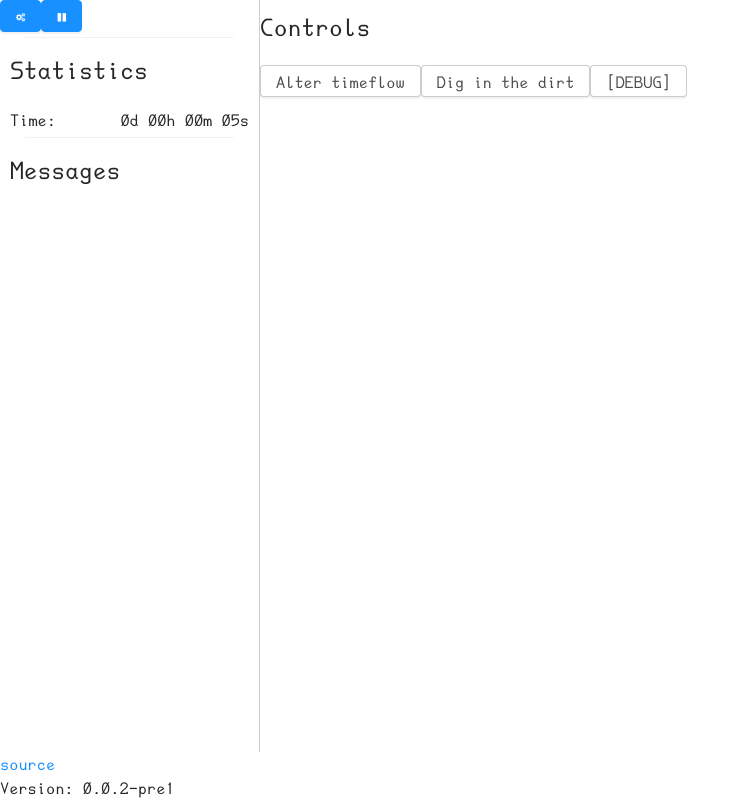
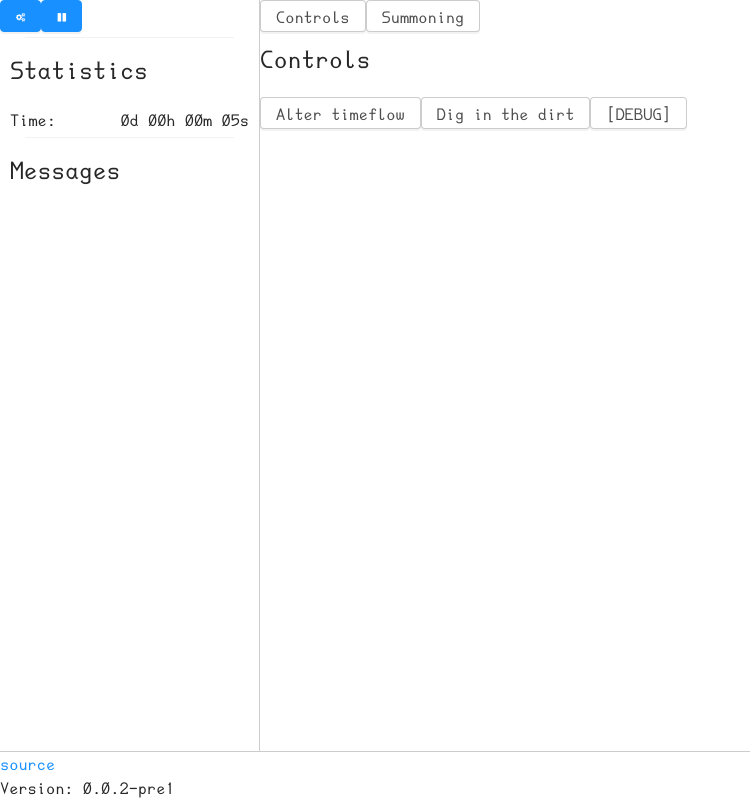
Before and after one commit to Toby222/NecroGame, a Next.js app: page / in a window 1280 px wide. Shown: the whole page, without its empty margins (0-750 px from the left). Built offline with nearby package versions, Linux system fonts and the light colour scheme.

Commit message:
Add tabs system Move footer

```diff
--- a/components/ButtonContainer.tsx
+++ b/components/ButtonContainer.tsx
@@ -12,7 +12,7 @@ interface ButtonContainerProps {
 export class ButtonContainer extends React.Component<ButtonContainerProps> {
   render() {
     return (
-      <div id="buttonContainer">
+      <div id="buttonContainer" className="tabcontent">
         <h4 className="us-none">Controls</h4>
         {this.props.buttons.map((button) => (
           <Button key={button.toString()} button={button} model={this.props.model} />
--- a/components/Game.tsx
+++ b/components/Game.tsx
@@ -11,12 +11,14 @@ import * as Conditions from "../types/Conditions";
 import { halfmoon } from "../util/HalfMoon";
 
 import ButtonContainer from "./ButtonContainer";
+import SummoningContainer from "./SummoningContainer";
 
 import Sidebar from "./HalfMoon/Sidebar";
 import Modal from "./HalfMoon/Modal";
 
+import { version } from "../package.json";
+
 import React from "react";
-
 let mainLoop: NodeJS.Timeout;
 
 export class Game extends React.Component {
@@ -41,6 +43,7 @@ export class Game extends React.Component {
     halfmoon.onDomContentLoaded();
     this.flags.set(Flags.Paused.Instance, false);
     mainLoop = setInterval(this.tick.bind(this), 1000);
+    this.setActiveTab("buttonContainer")
   }
 
   // Basically destructor for order purposes
@@ -108,6 +111,27 @@ export class Game extends React.Component {
     }
   }
 
+  private switchTab(event: React.MouseEvent<HTMLButtonElement, MouseEvent>){
+    const targetID = event.currentTarget.getAttribute("data-tabid")
+    if(!targetID) return console.warn(`Tried switching tabs without ID`)
+    this.setActiveTab(targetID)
+  }
+
+  private setActiveTab(id: string){
+    const targetTab = document.querySelector<HTMLDivElement>(`.tabcontent#${id}`)
+    if(!targetTab) return console.warn(`Tried to switch to unknown tab "${id}"`)
+
+    document.querySelectorAll<HTMLDivElement>("div.tabcontent").forEach(
+      tab => tab.style.display = "none"
+    )
+
+    document.querySelectorAll<HTMLDivElement>("div.tabs > button.tablink").forEach(
+      tablink => tablink.toggleAttribute("active")
+    )
+
+    targetTab.style.display = "block"
+  }
+
   render() {
     return (
       <main>
@@ -123,9 +147,18 @@ export class Game extends React.Component {
           <div className="sticky-alerts" />
           <Sidebar game={this} />
           <div className="content-wrapper">
+            <nav className="tabs">
+              <button className="tablink btn" data-tabid="buttonContainer" onClick={(event)=>this.switchTab(event)}>Controls</button>
+              <button className="tablink btn" data-tabid="summoningContainer" onClick={(event)=>this.switchTab(event)}>Summoning</button>
+            </nav>
             <ButtonContainer buttons={this.buttons} model={this} />
+            <SummoningContainer />
           </div>
         </div>
+        <footer className="z-10">
+          <a href="https://github.com/Toby222/NecroGame">source</a>
+          <div className="us-none">{`Version: ${version}`}</div>
+        </footer>
       </main>
     );
   }
--- a/components/HalfMoon/Sidebar.tsx
+++ b/components/HalfMoon/Sidebar.tsx
@@ -9,8 +9,6 @@ import Modal from "./Modal";
 
 import React from "react";
 
-import { version } from "../../package.json";
-
 interface SidebarProps {
   game: Game;
 }
@@ -19,7 +17,7 @@ export class Sidebar extends React.Component<SidebarProps> {
   render() {
     const game = this.props.game;
     return (
-      <div id="sidebar" className="sidebar d-flex flex-column">
+      <div id="sidebar" className="sidebar d-flex flex-column z-0">
         <div className="row flex-row">
           <Modal display="button" className="col-auto" modalId="settings">
             <i className="nf nf-cogs" />
@@ -46,10 +44,6 @@ export class Sidebar extends React.Component<SidebarProps> {
         <StatsContainer time={game.time} player={game.player} />
         <div className="sidebar-divider row" />
         <MessagesContainer messages={game.messages} />
-        <footer>
-          <a href="https://github.com/Toby222/NecroGame">source</a>
-          <div className="us-none">{`Version: ${version}`}</div>
-        </footer>
       </div>
     );
   }
--- /dev/null
+++ b/components/SummoningContainer.tsx
@@ -0,0 +1,19 @@
+import { Game } from "./Game";
+
+import * as React from "react";
+
+interface SummoningContainerProps {
+  game: Game;
+}
+
+export class SummoningContainer extends React.Component<SummoningContainerProps> {
+  render() {
+    return (
+      <div id="summoningContainer" className="tabcontent">
+        <h4 className="us-none">Summoning</h4>
+      </div>
+    );
+  }
+}
+
+export default SummoningContainer;
--- a/public/styles/necro.css
+++ b/public/styles/necro.css
@@ -32,12 +32,14 @@ footer {
   position: fixed;
   left: 0;
   bottom: 0;
-  width: var(--sidebar-width);
+  width: 100%;
   background: var(--lm-sidebar-bg-color);
+  border-top: var(--sidebar-border-width) solid var(--lm-sidebar-border-color);
 }
 
 .dark-mode footer {
   background: var(--dm-sidebar-bg-color);
+  border-color: var(--dm-sidebar-border-color);
 }
 
 .us-none {
```
